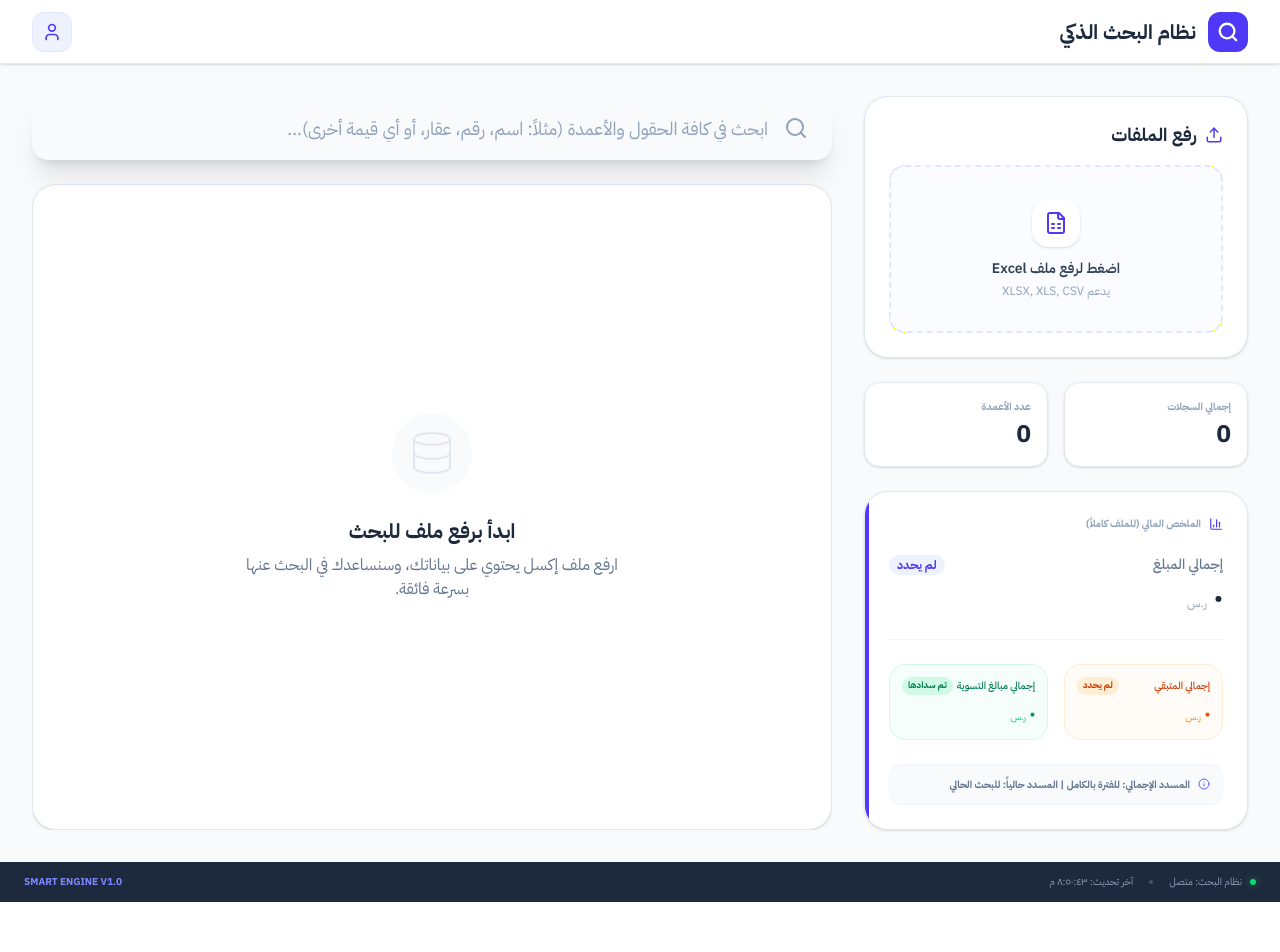
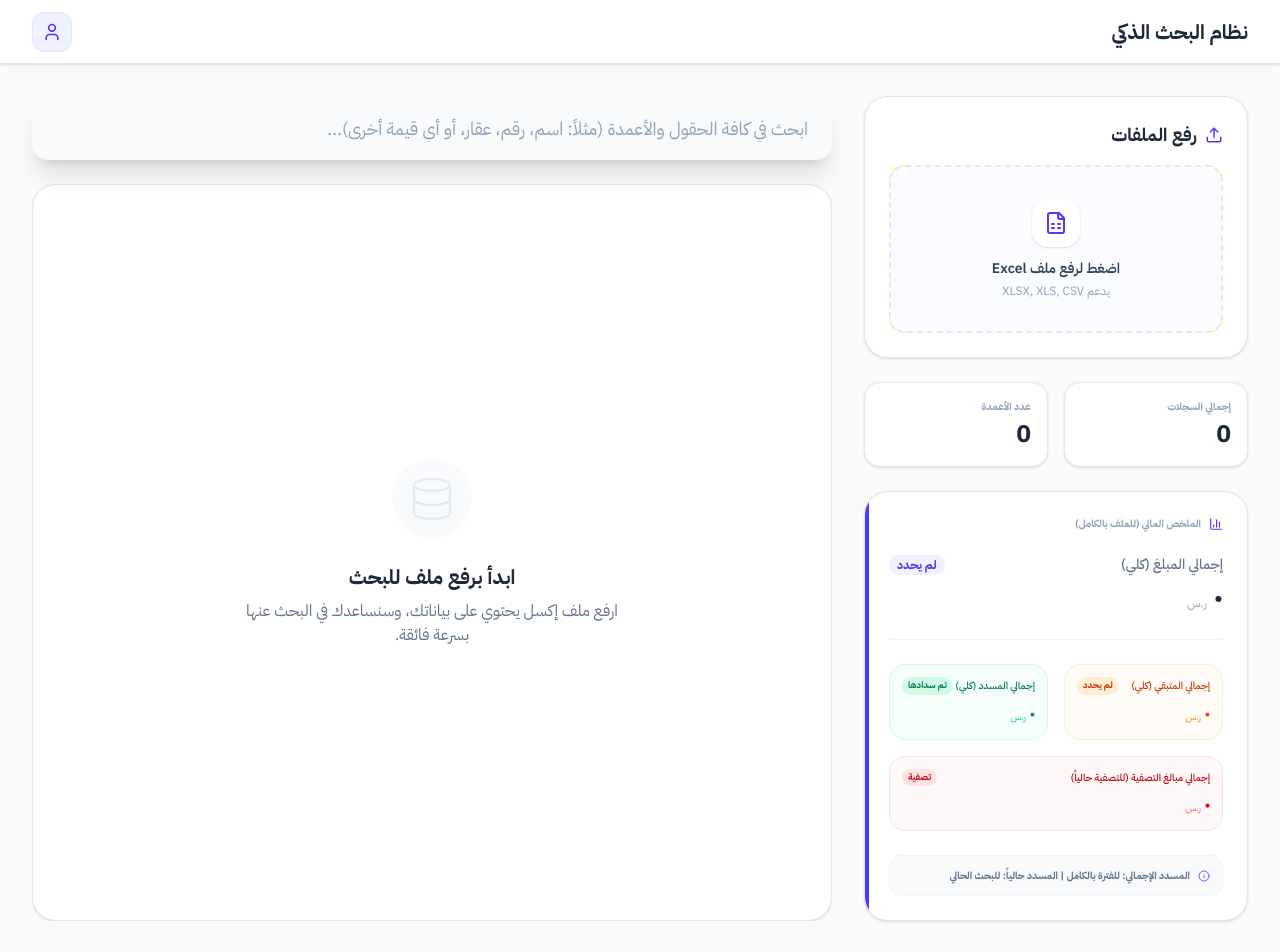
Before and after one commit to fa7u/Search, a React (Vite) app: page / in a window 1280 px wide. Shown: the top 952 px of the page. Before the commit the page ends 902 px from the top, so only its background shows below. Built offline with nearby package versions, Linux system fonts and the light colour scheme.

Commit message:
feat: Implement filter functionality
Adds a filter feature to narrow down displayed rows based on search results, allowing users to view 'all', 'paid', 'modified', or 'normal' rows. This enhances data exploration by combining search and status filtering.

```diff
--- a/src/App.tsx
+++ b/src/App.tsx
@@ -41,22 +41,57 @@ export default function App() {
   const [modifiedRows, setModifiedRows] = useState<Set<number>>(new Set());
   const [editingCell, setEditingCell] = useState<{ row: number; col: string } | null>(null);
   const [isModified, setIsModified] = useState(false);
+  const [filterType, setFilterType] = useState<'all' | 'paid' | 'modified' | 'normal'>('all');
   const fileInputRef = useRef<HTMLInputElement>(null);
 
-  const filteredData = useMemo(() => {
-    if (!searchQuery.trim()) return [];
+  // 1. First, find matches just for the search query
+  const searchMatches = useMemo(() => {
+    if (!searchQuery.trim()) return data;
     const query = searchQuery.toLowerCase();
-    const results = data.filter(row => {
+    return data.filter(row => {
       return Object.values(row).some(value =>
         String(value || '').toLowerCase().includes(query)
       );
     });
+  }, [data, searchQuery]);
+
+  // 2. Use those matches to figure out the counts for each filter button based on current search
+  const filterCounts = useMemo(() => {
+    const counts = { all: searchMatches.length, paid: 0, modified: 0, normal: 0 };
+    searchMatches.forEach(row => {
+      const originalIdx = data.indexOf(row);
+      const isPaid = paidRows.has(originalIdx);
+      const isModified = modifiedRows.has(originalIdx);
+      if (isPaid) counts.paid++;
+      else if (isModified) counts.modified++;
+      else counts.normal++;
+    });
+    return counts;
+  }, [searchMatches, data, paidRows, modifiedRows]);
+
+  const filteredData = useMemo(() => {
+    let results = searchMatches;
+
+    // Apply status filter on top of search matches
+    if (filterType !== 'all') {
+      results = results.filter((row) => {
+        const originalIdx = data.indexOf(row);
+        if (filterType === 'paid') return paidRows.has(originalIdx);
+        if (filterType === 'modified') return modifiedRows.has(originalIdx);
+        if (filterType === 'normal') return !paidRows.has(originalIdx) && !modifiedRows.has(originalIdx);
+        return true;
+      });
+    }
+
     return results;
-  }, [data, searchQuery]);
+  }, [searchMatches, filterType, data, paidRows, modifiedRows]);
 
   // Financial Summary Calculation
   const totals = useMemo(() => {
-    const currentData = searchQuery.trim() ? filteredData : data;
+    // Global totals for the entire file
+    const allData = data;
+    // Filtered data for "settled currently"
+    const currentOnScreenData = filteredData;
 
     // Attempt to find columns for Amount and Remaining
     const amountKeywords = ['مبلغ', 'المبلغ', 'قيمة', 'القيمة', 'amount', 'total', 'price', 'السعر'];
@@ -64,16 +99,19 @@ export default function App() {
 
     const amountCol = headers.find(h => amountKeywords.some(k => h.toLowerCase().includes(k)));
     const remainingCol = headers.find(h => remainingKeywords.some(k => h.toLowerCase().includes(k)));
+    const notesKeywords = ['ملاحظات', 'ملاحظة', 'التفاصيل', 'notes', 'observation', 'comment'];
+    const notesCol = headers.find(h => notesKeywords.some(k => h.toLowerCase().includes(k)));
 
     let totalAmount = 0;
     let totalRemaining = 0;
+    let totalAmountFiltered = 0;
+    let totalRemainingFiltered = 0;
     let totalSettledFiltered = 0;
     let totalSettledGlobal = 0;
+    let totalLiquidationFiltered = 0;
 
-    currentData.forEach(row => {
-      const originalIdx = data.findIndex(r => r === row);
-      const isPaid = paidRows.has(originalIdx);
-
+    // 1. Calculate Global Totals (Entire File)
+    allData.forEach(row => {
       if (amountCol) {
         const val = parseFloat(String(row[amountCol]).replace(/[^0-9.-]+/g, ''));
         if (!isNaN(val)) totalAmount += val;
@@ -81,15 +119,42 @@ export default function App() {
       if (remainingCol) {
         const val = parseFloat(String(row[remainingCol]).replace(/[^0-9.-]+/g, ''));
         if (!isNaN(val)) totalRemaining += val;
+      }
+    });
 
-        // Only add to summary if this row is paid AND matches search results
-        if (isPaid && !isNaN(val)) {
+    // 2. Calculate Filtered Totals (Only rows matching current search/filter)
+    currentOnScreenData.forEach(row => {
+      const originalIdx = data.indexOf(row);
+      const isPaid = paidRows.has(originalIdx);
+
+      if (amountCol) {
+        const val = parseFloat(String(row[amountCol]).replace(/[^0-9.-]+/g, ''));
+        if (!isNaN(val)) totalAmountFiltered += val;
+      }
+
+      if (remainingCol) {
+        const val = parseFloat(String(row[remainingCol]).replace(/[^0-9.-]+/g, ''));
+        if (!isNaN(val)) {
+          totalRemainingFiltered += val;
+          // Only add to settled if this row is paid
+          if (isPaid) {
             totalSettledFiltered += val;
+          }
+
+          // Calculate Liquidation (تصفية)
+          // Search in notesCol or any available column for the word "تصفية"
+          const hasTasfya = notesCol
+            ? String(row[notesCol] || '').includes('تصفية')
+            : Object.values(row).some(v => String(v || '').includes('تصفية'));
+
+          if (hasTasfya) {
+            totalLiquidationFiltered += val;
+          }
         }
       }
     });
 
-    // Calculate total settled GLOBAL (Entire file) for Dashboard
+    // 3. Calculate total settled GLOBAL (Entire file)
     paidRows.forEach(idx => {
       const row = data[idx];
       if (row && remainingCol) {
@@ -98,8 +163,18 @@ export default function App() {
       }
     });
 
-    return { totalAmount, totalRemaining, totalSettledGlobal, totalSettledFiltered, amountCol, remainingCol };
-  }, [data, filteredData, headers, searchQuery, paidRows]);
+    return {
+      totalAmount,
+      totalRemaining,
+      totalAmountFiltered,
+      totalRemainingFiltered,
+      totalSettledGlobal,
+      totalSettledFiltered,
+      totalLiquidationFiltered,
+      amountCol,
+      remainingCol
+    };
+  }, [data, filteredData, headers, paidRows]);
 
   // Initialize IndexedDB and load saved data
   useEffect(() => {
@@ -370,9 +445,8 @@ export default function App() {
 
   const exportToExcel = (forceAll = false) => {
     // 1. Decide which data set to export
-    // If forceAll is true, take the entire 'data' array.
-    // Otherwise, check if there's a search query to take filteredData.
-    const isExportAll = forceAll || !searchQuery.trim();
+    // Export all if forced OR (no search AND no specific filter active)
+    const isExportAll = forceAll || (!searchQuery.trim() && filterType === 'all');
     const dataToExport = isExportAll ? data : filteredData;
 
     if (dataToExport.length === 0) return;
@@ -462,13 +536,23 @@ export default function App() {
     const nextColHeader = hasNextCol ? headers[settledColIndex] : null;
 
     const settledToDisplay = isExportAll ? totals.totalSettledGlobal : totals.totalSettledFiltered;
+    const liquidationToDisplay = isExportAll ? 0 : totals.totalLiquidationFiltered; // Usually meaningful only for current results
+    const amountToDisplay = isExportAll ? totals.totalAmount : totals.totalAmountFiltered;
+    const remainingToDisplay = isExportAll ? totals.totalRemaining : totals.totalRemainingFiltered;
+
     const settledLabel = isExportAll ? "المسدد الإجمالي" : "المسدد حالياً";
+    const liquidationLabel = "إجمالي التصفية";
+    const amountLabel = isExportAll ? "إجمالي المبلغ" : "إجمالي المبالغ المعروضة";
+    const remainingLabel = isExportAll ? "إجمالي المتبقي" : "المتبقي (للبحث الحالي)";
 
     headers.forEach((h) => {
       if (h === totals.amountCol) {
-        summaryRowData[h] = `إجمالي المبلغ: ${totals.totalAmount.toLocaleString('ar-SA')} ر.س`;
+        summaryRowData[h] = `${amountLabel}: ${amountToDisplay.toLocaleString('ar-SA')} ر.س`;
+        if (liquidationToDisplay > 0) {
+          summaryRowData[h] += ` | ${liquidationLabel}: ${liquidationToDisplay.toLocaleString('ar-SA')} ر.س`;
+        }
       } else if (h === totals.remainingCol) {
-        summaryRowData[h] = `إجمالي المتبقي: ${totals.totalRemaining.toLocaleString('ar-SA')} ر.س`;
+        summaryRowData[h] = `${remainingLabel}: ${remainingToDisplay.toLocaleString('ar-SA')} ر.س`;
         // If we can't use next column, append it here
         if (!nextColHeader && settledToDisplay > 0) {
           summaryRowData[h] += ` | ${settledLabel}: ${settledToDisplay.toLocaleString('ar-SA')} ر.س`;
@@ -477,7 +561,7 @@ export default function App() {
         // If the column after 'remaining' is available, use it for settled amount to avoid overlap
         summaryRowData[h] = `${settledLabel}: ${settledToDisplay.toLocaleString('ar-SA')} ر.س`;
       } else if (h === headers[0]) {
-        summaryRowData[h] = '--- الملخص الإجمالي ---';
+        summaryRowData[h] = isExportAll ? '--- الملخص الإجمالي (للملف كامل) ---' : '--- ملخص نتائج البحث ---';
       } else {
         summaryRowData[h] = '';
       }
@@ -538,9 +622,6 @@ export default function App() {
       {/* Top Navigation Bar */}
       <nav className="h-16 bg-white border-b border-slate-200 px-6 md:px-8 flex items-center justify-between shadow-sm shrink-0 sticky top-0 z-50">
         <div className="flex items-center gap-3">
-          <div className="w-10 h-10 bg-indigo-600 rounded-xl flex items-center justify-center text-white">
-            <Search size={22} strokeWidth={2.5} />
-          </div>
           <span className="text-xl font-bold text-slate-800 hidden sm:block">نظام البحث الذكي</span>
         </div>
 
@@ -618,19 +699,21 @@ export default function App() {
             <div className="absolute top-0 left-0 w-1 h-full bg-indigo-600"></div>
             <h2 className="text-[10px] font-bold text-slate-400 mb-6 uppercase tracking-normal flex items-center gap-2">
               <BarChart3 size={14} className="text-indigo-600" />
-              الملخص المالي {searchQuery.trim() ? '(للنتائج الحالية)' : '(للملف كاملاً)'}
+              الملخص المالي {(filterType !== 'all' || searchQuery) ? '(للنتائج المعروضة)' : '(للملف بالكامل)'}
             </h2>
 
             <div className="space-y-6">
               <div className="flex flex-col">
                 <div className="flex items-center justify-between mb-1">
-                  <span className="text-sm font-medium text-slate-500">إجمالي المبلغ</span>
+                  <span className="text-sm font-medium text-slate-500">
+                    {(filterType !== 'all' || searchQuery) ? 'إجمالي المبالغ بالبحث' : 'إجمالي المبلغ (كلي)'}
+                  </span>
                   <span className="text-xs bg-indigo-50 text-indigo-600 px-2 py-0.5 rounded-full font-bold">
                     {totals.amountCol || 'لم يحدد'}
                   </span>
                 </div>
                 <p className="text-3xl font-black text-slate-800 tracking-normal">
-                  {totals.totalAmount.toLocaleString('ar-SA')} <span className="text-xs font-normal text-slate-400">ر.س</span>
+                  {totals.totalAmountFiltered.toLocaleString('ar-SA')} <span className="text-xs font-normal text-slate-400">ر.س</span>
                 </p>
               </div>
 
@@ -639,25 +722,41 @@ export default function App() {
               <div className="grid grid-cols-2 gap-4">
                 <div className="flex flex-col bg-orange-50/50 p-3 rounded-2xl border border-orange-100">
                   <div className="flex items-center justify-between mb-1">
-                    <span className="text-[10px] font-medium text-orange-700">إجمالي المتبقي</span>
+                    <span className="text-[10px] font-medium text-orange-700">
+                      {(filterType !== 'all' || searchQuery) ? 'المتبقي (للبحث)' : 'إجمالي المتبقي (كلي)'}
+                    </span>
                     <span className="text-[9px] bg-orange-100 text-orange-700 px-1.5 py-0.5 rounded-full font-bold">
                       {totals.remainingCol || 'لم يحدد'}
                     </span>
                   </div>
                   <p className="text-xl font-black text-orange-600 tracking-tight">
-                    {totals.totalRemaining.toLocaleString('ar-SA')} <span className="text-[10px] font-normal text-orange-400">ر.س</span>
+                    {totals.totalRemainingFiltered.toLocaleString('ar-SA')} <span className="text-[10px] font-normal text-orange-400">ر.س</span>
                   </p>
                 </div>
 
                 <div className="flex flex-col bg-emerald-50/50 p-3 rounded-2xl border border-emerald-100">
                   <div className="flex items-center justify-between mb-1">
-                    <span className="text-[10px] font-medium text-emerald-700">إجمالي مبالغ التسوية</span>
+                    <span className="text-[10px] font-medium text-emerald-700">
+                      {(filterType !== 'all' || searchQuery) ? 'المسدد (للبحث)' : 'إجمالي المسدد (كلي)'}
+                    </span>
                     <span className="text-[9px] bg-emerald-100 text-emerald-700 px-1.5 py-0.5 rounded-full font-bold">
                       تم سدادها
                     </span>
                   </div>
                   <p className="text-xl font-black text-emerald-600 tracking-tight">
-                    {totals.totalSettledGlobal.toLocaleString('ar-SA')} <span className="text-[10px] font-normal text-emerald-400">ر.س</span>
+                    {totals.totalSettledFiltered.toLocaleString('ar-SA')} <span className="text-[10px] font-normal text-emerald-400">ر.س</span>
+                  </p>
+                </div>
+
+                <div className="flex flex-col bg-red-50/50 p-3 rounded-2xl border border-red-100 col-span-2">
+                  <div className="flex items-center justify-between mb-1">
+                    <span className="text-[10px] font-medium text-red-700">إجمالي مبالغ التصفية (للتصفية حالياً)</span>
+                    <span className="text-[9px] bg-red-100 text-red-700 px-1.5 py-0.5 rounded-full font-bold">
+                      تصفية
+                    </span>
+                  </div>
+                  <p className="text-xl font-black text-red-600 tracking-tight">
+                    {totals.totalLiquidationFiltered.toLocaleString('ar-SA')} <span className="text-[10px] font-normal text-red-400">ر.س</span>
                   </p>
                 </div>
               </div>
@@ -704,18 +803,16 @@ export default function App() {
 
         {/* Main Search Area */}
         <div className="col-span-12 lg:col-span-8 flex flex-col gap-6">
+          <div className="flex flex-col gap-4">
             {/* Search Bar */}
             <div className="relative group">
-            <div className="absolute inset-y-0 right-6 flex items-center pointer-events-none text-slate-400 group-focus-within:text-indigo-600 transition-colors">
-              <Search size={24} />
-            </div>
               <input
                 type="text"
                 placeholder="ابحث في كافة الحقول والأعمدة (مثلاً: اسم، رقم، عقار، أو أي قيمة أخرى)..."
                 value={searchQuery}
                 onChange={(e) => setSearchQuery(e.target.value)}
                 disabled={!fileName || isLoading}
-              className="w-full h-16 pr-16 pl-6 rounded-2xl border-none shadow-xl focus:ring-2 focus:ring-indigo-500 text-lg text-slate-700 placeholder-slate-400 bg-white transition-all disabled:bg-slate-50 disabled:cursor-not-allowed"
+                className="w-full h-16 px-6 rounded-2xl border-none shadow-xl focus:ring-2 focus:ring-indigo-500 text-lg text-slate-700 placeholder-slate-400 bg-white transition-all disabled:bg-slate-50 disabled:cursor-not-allowed"
               />
               {searchQuery && (
                 <button
@@ -725,6 +822,39 @@ export default function App() {
                 >
                   <X size={20} />
                 </button>
+              )}
+            </div>
+
+            {/* Filter Bar */}
+            {fileName && (
+              <div className="flex items-center gap-2 overflow-x-auto pb-2 scrollbar-none px-2">
+                {[
+                  { id: 'all', label: 'الكل', icon: Database, count: filterCounts.all },
+                  { id: 'paid', label: 'المسددة', icon: Check, count: filterCounts.paid, color: 'text-emerald-600', bg: 'bg-emerald-50', activeBg: 'bg-emerald-600' },
+                  { id: 'modified', label: 'المعدلة', icon: Clock, count: filterCounts.modified, color: 'text-blue-600', bg: 'bg-blue-50', activeBg: 'bg-blue-600' },
+                  { id: 'normal', label: 'العادية', icon: FileSpreadsheet, count: filterCounts.normal }
+                ].map((filter) => {
+                  const isActive = filterType === filter.id;
+                  const Icon = filter.icon;
+                  return (
+                    <button
+                      key={filter.id}
+                      onClick={() => setFilterType(filter.id as any)}
+                      className={`flex items-center gap-2 px-4 py-2 rounded-xl text-xs font-bold whitespace-nowrap transition-all border ${
+                        isActive
+                          ? `${filter.activeBg || 'bg-indigo-600'} text-white border-transparent shadow-lg shadow-indigo-100`
+                          : `${filter.bg || 'bg-white'} ${filter.color || 'text-slate-600'} border-slate-200 hover:border-indigo-300`
+                      }`}
+                    >
+                      <Icon size={14} />
+                      <span>{filter.label}</span>
+                      <span className={`px-1.5 py-0.5 rounded-lg text-[10px] ${isActive ? 'bg-white/20' : 'bg-slate-100/50'}`}>
+                        {filter.count}
+                      </span>
+                    </button>
+                  );
+                })}
+              </div>
             )}
           </div>
 
@@ -743,21 +873,16 @@ export default function App() {
                 <h3 className="text-xl font-bold text-slate-800 mb-2">ابدأ برفع ملف للبحث</h3>
                 <p className="text-slate-500 max-w-sm">ارفع ملف إكسل يحتوي على بياناتك، وسنساعدك في البحث عنها بسرعة فائقة.</p>
               </div>
-            ) : !searchQuery ? (
-              <div className="flex-1 flex flex-col items-center justify-center bg-white rounded-3xl border border-slate-200 shadow-sm text-center p-8">
-                <div className="w-20 h-20 bg-indigo-50 rounded-full flex items-center justify-center mb-6 text-indigo-300">
-                  <Search size={48} strokeWidth={1} />
-                </div>
-                <h3 className="text-xl font-bold text-slate-800 mb-2">اكتب شيئاً للبحث عنه</h3>
-                <p className="text-slate-500 max-w-sm">أدخل أي معلومة للبحث عنها بداخل كافة بيانات الملف المرفوع (اسم الشخص، العقار، رقم الجوال، وغيرها).</p>
-              </div>
             ) : filteredData.length === 0 ? (
               <div className="flex-1 flex flex-col items-center justify-center bg-white rounded-3xl border border-slate-200 shadow-sm text-center p-8">
                 <div className="w-20 h-20 bg-red-50 rounded-full flex items-center justify-center mb-6 text-red-300">
                   <SearchSlash size={48} strokeWidth={1} />
                 </div>
                 <h3 className="text-xl font-bold text-slate-800 mb-2">لا توجد نتائج مطابقة</h3>
-                <p className="text-slate-500 max-w-sm">لم نجد أي سجل يحتوي على "{searchQuery}". حاول تجربة كلمات بحث أخرى.</p>
+                <p className="text-slate-500 max-w-sm">
+                  {searchQuery ? `لم نجد أي سجل يحتوي على "${searchQuery}".` : 'لا توجد بيانات لهذا الفلتر حالياً.'}
+                  حاول تجربة خيارات بحث أو فلاتر أخرى.
+                </p>
               </div>
             ) : (
               <div className="flex flex-col gap-6 flex-1 overflow-hidden">
@@ -771,10 +896,12 @@ export default function App() {
                     <button
                       onClick={() => exportToExcel(false)}
                       className="px-6 py-3 bg-indigo-600 text-white rounded-xl hover:bg-indigo-700 transition-all shadow-md flex items-center gap-2 group"
-                      title="تحميل نتائج البحث الحالية"
+                      title={filterType !== 'all' ? `تحميل ${filterCounts[filterType]} سجل من ${filterType === 'paid' ? 'المسددة' : filterType === 'modified' ? 'المعدلة' : 'العادية'}` : "تحميل نتائج البحث الحالية"}
                     >
                       <Download size={18} className="group-hover:translate-y-0.5 transition-transform" />
-                      <span className="text-sm font-bold">تحميل النتائج</span>
+                      <span className="text-sm font-bold">
+                        {filterType === 'all' ? 'تحميل النتائج' : `تحميل ${filterType === 'paid' ? 'المسددة' : filterType === 'modified' ? 'المعدلة' : 'العادية'}`}
+                      </span>
                     </button>
                   </div>
                 </div>
@@ -937,17 +1064,21 @@ export default function App() {
                                 {isAmount ? (
                                   <div className="flex items-center gap-2 whitespace-nowrap">
                                     <span className="text-[10px] text-slate-400 font-normal">إجمالي المبلغ:</span>
-                                    <span>{totals.totalAmount.toLocaleString('ar-SA')} ر.س</span>
+                                    <span>{totals.totalAmountFiltered.toLocaleString('ar-SA')} ر.س</span>
                                   </div>
                                 ) : isRemaining ? (
                                   <div className="flex items-center gap-4 whitespace-nowrap">
                                     <div className="flex items-center gap-2">
                                       <span className="text-[10px] text-slate-400 font-normal">المتبقي:</span>
-                                      <span>{totals.totalRemaining.toLocaleString('ar-SA')} ر.س</span>
+                                      <span>{totals.totalRemainingFiltered.toLocaleString('ar-SA')} ر.س</span>
                                     </div>
                                     <div className="flex items-center gap-2 bg-emerald-50 text-emerald-600 px-2 py-0.5 rounded-lg border border-emerald-100">
                                       <span className="text-[10px] opacity-70">المسدد حالياً:</span>
                                       <span className="font-bold">{totals.totalSettledFiltered.toLocaleString('ar-SA')} ر.س</span>
+                                    </div>
+                                    <div className="flex items-center gap-2 bg-red-50 text-red-600 px-2 py-0.5 rounded-lg border border-red-100">
+                                      <span className="text-[10px] opacity-70">التصفية:</span>
+                                      <span className="font-bold">{totals.totalLiquidationFiltered.toLocaleString('ar-SA')} ر.س</span>
                                     </div>
                                   </div>
                                 ) : header === headers[0] ? (
@@ -1000,7 +1131,9 @@ function headerLabel(header: string) {
 
 function highlightText(text: string, highlight: string) {
   if (!highlight.trim()) return text;
-  const parts = text.split(new RegExp(`(${highlight})`, 'gi'));
+  // Escape special characters for RegExp
+  const escapedHighlight = highlight.replace(/[.*+?^${}()|[\]\\]/g, '\\$&');
+  const parts = text.split(new RegExp(`(${escapedHighlight})`, 'gi'));
   return (
     <span>
       {parts.map((part, i) => (
```
Lines whose indentation alone changed are shown as unchanged.
